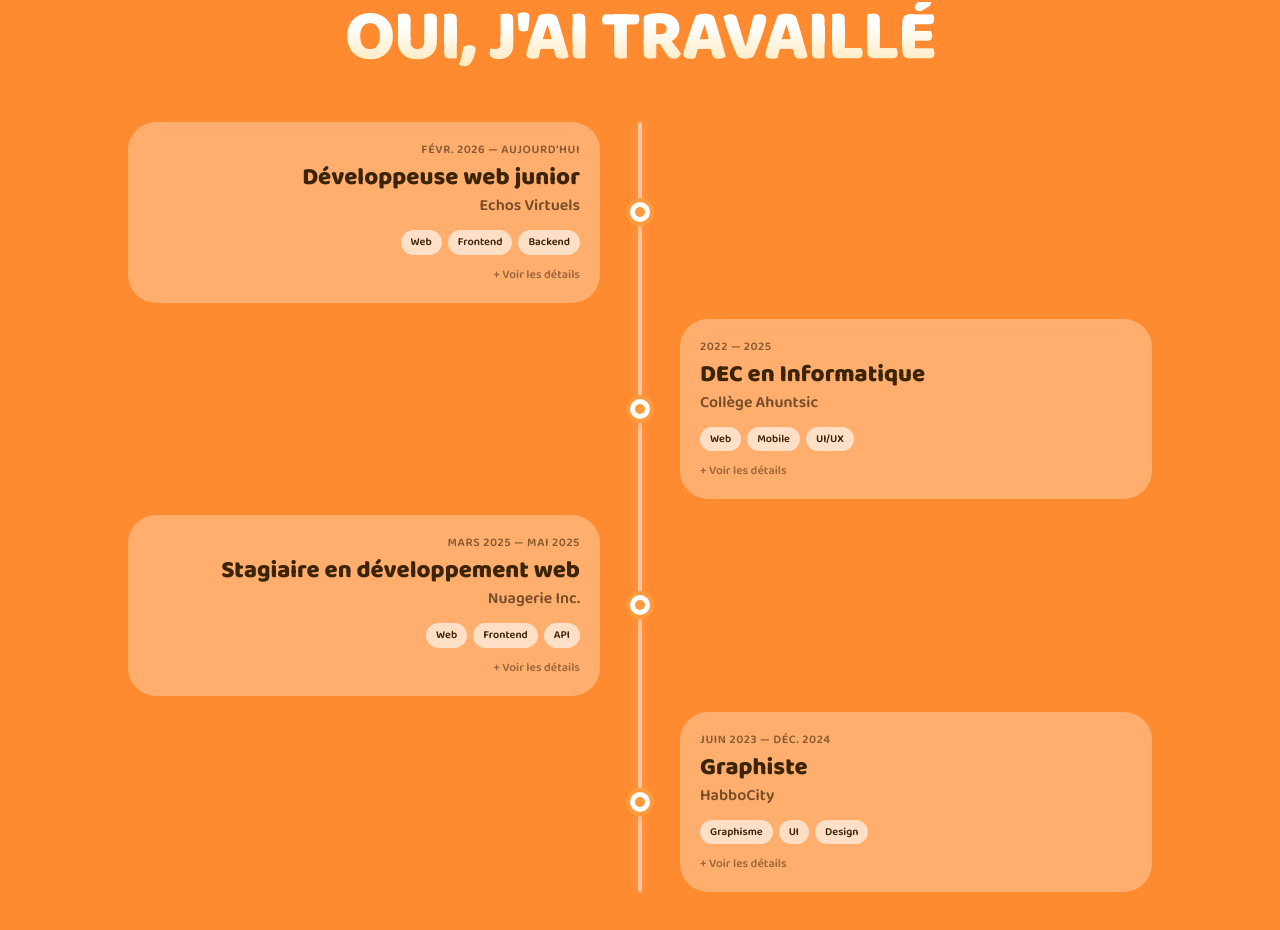
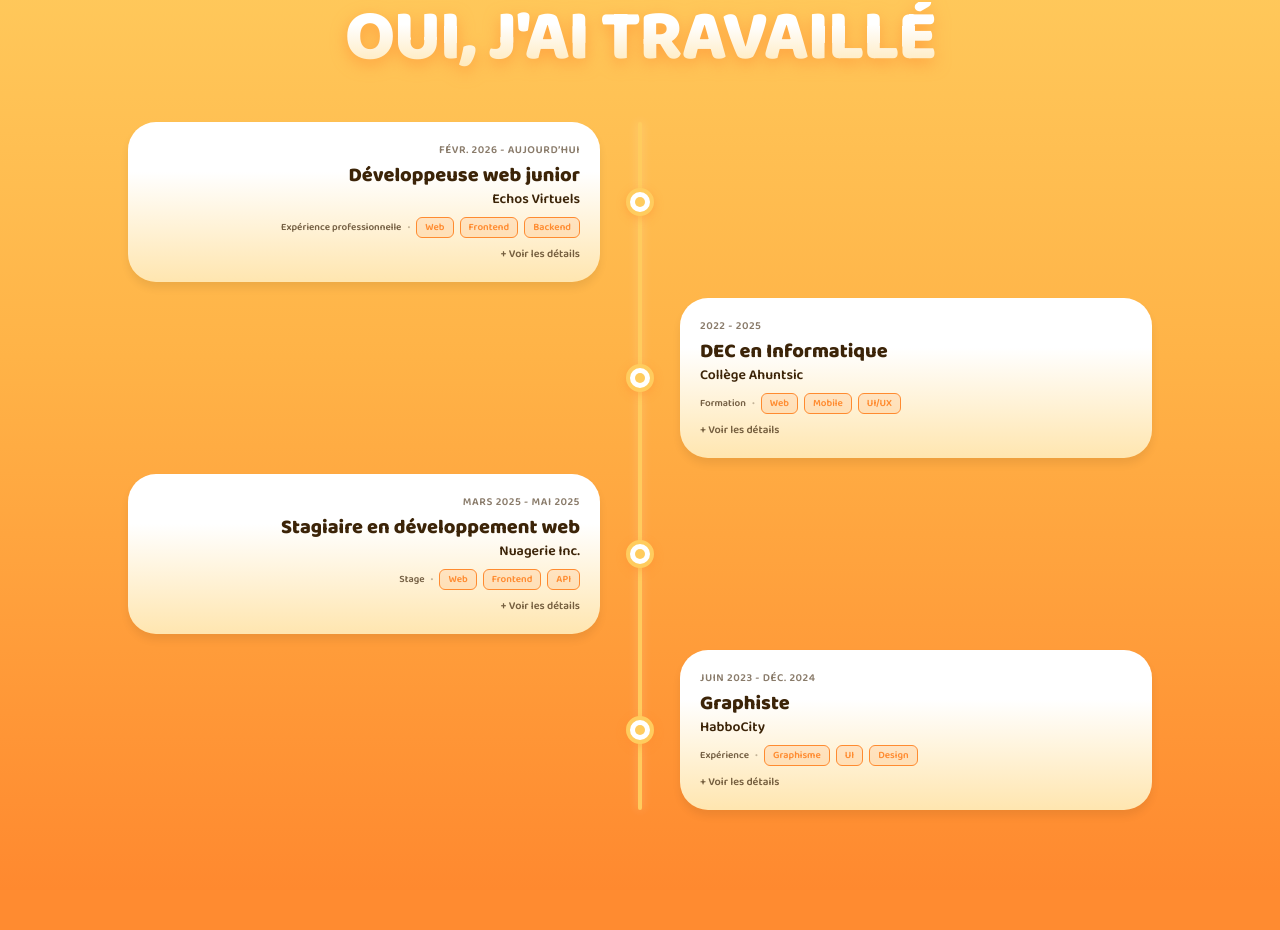
Before and after one commit to stellaqueen15/portfolio, a Next.js app: page / in a window 1280 px wide. Shown: the part 878-1808 px from the top of the page. After the commit the page ends 1768 px from the top, so only its background shows below. Built offline with nearby package versions, Linux system fonts and the light colour scheme.

Commit message:
update experience section component

```diff
--- a/app/components/ExperienceSection.tsx
+++ b/app/components/ExperienceSection.tsx
@@ -1,6 +1,6 @@
 const experiences = [
     {
-        date: "Févr. 2026 — Aujourd’hui",
+        date: "Févr. 2026 - Aujourd’hui",
         title: "Développeuse web junior",
         company: "Echos Virtuels",
         type: "Expérience professionnelle",
@@ -14,7 +14,7 @@ const experiences = [
         ],
     },
     {
-        date: "2022 — 2025",
+        date: "2022 - 2025",
         title: "DEC en Informatique",
         company: "Collège Ahuntsic",
         type: "Formation",
@@ -28,7 +28,7 @@ const experiences = [
         ],
     },
     {
-        date: "Mars 2025 — Mai 2025",
+        date: "Mars 2025 - Mai 2025",
         title: "Stagiaire en développement web",
         company: "Nuagerie Inc.",
         type: "Stage",
@@ -41,7 +41,7 @@ const experiences = [
         ],
     },
     {
-        date: "Juin 2023 — Déc. 2024",
+        date: "Juin 2023 - Déc. 2024",
         title: "Graphiste",
         company: "HabboCity",
         type: "Expérience",
@@ -59,29 +59,17 @@ export default function ExperienceSection() {
     return (
         <section
             id="experiences"
-            className="
-                relative min-h-screen overflow-hidden
-                px-6 py-20
-            "
-        >
+            className="relative min-h-screen overflow-hidden px-6 py-20 bg-background">
             <div className="relative z-10 mb-12 text-center">
                 <h2 className="text-5xl text-gradient uppercase font-black tracking-tight md:text-7xl">
                     Oui, j'ai travaillé
                 </h2>
             </div>
 
-            {/* Timeline */}
             <div className="relative mx-auto max-w-5xl">
-
-                {/* Ligne centrale */}
                 <div
-                    className="
-                        absolute left-1/2 top-0 h-full w-[4px]
-                        -translate-x-1/2
-                        rounded-full
-                        bg-white/50
-                        shadow-[0_0_10px_rgba(255,255,255,0.25)]
-                    "
+                    className="absolute left-1/2 top-0 h-full w-[4px] -translate-x-1/2 rounded-full bg-secondary
+                        shadow-[0_0_10px_rgba(255,255,255,0.25)]"
                 />
 
                 <div className="relative flex flex-col gap-10 md:gap-4">
@@ -91,12 +79,8 @@ export default function ExperienceSection() {
                         return (
                             <div
                                 key={`${experience.company}-${experience.date}`}
-                                className="
-                                    relative grid min-h-[150px]
-                                    grid-cols-2 items-center
-                                "
+                                className="relative grid min-h-37.5 grid-cols-2 items-center"
                             >
-                                {/* Carte */}
                                 <div
                                     className={`
                                         ${isLeft
@@ -106,63 +90,44 @@ export default function ExperienceSection() {
                                     `}
                                 >
                                     <details
-                                        className="
-                                            group
-                                            rounded-[28px]
-                                            bg-white/30
-                                            p-5
-                                            backdrop-blur-md
-                                            transition-all
-                                            duration-300
-                                            hover:bg-white/40
-                                            hover:shadow-[0_8px_25px_rgba(255,137,47,0.15)]
-                                        "
+                                        className="group rounded-[28px] bg-light-gradient shadow-soft p-5"
                                     >
                                         <summary
-                                            className="
-                                                cursor-pointer
-                                                list-none
-                                                select-none
-                                            "
+                                            className="cursor-pointer list-none select-none"
                                         >
-                                            <div className="text-xs font-semibold uppercase tracking-wider opacity-60">
+                                            <div
+                                                className="text-[11px] font-semibold uppercase tracking-wider opacity-60">
                                                 {experience.date}
                                             </div>
 
-                                            <h3 className="mt-1 text-xl font-black md:text-2xl">
+                                            <h3 className="mt-0.5 text-lg font-black md:text-xl">
                                                 {experience.title}
                                             </h3>
 
-                                            <p className="font-semibold opacity-70">
+                                            <p className="text-sm font-semibold">
                                                 {experience.company}
                                             </p>
 
                                             <div
-                                                className={`
-                                                    mt-3 flex flex-wrap gap-1.5
-                                                    ${isLeft
-                                                    ? "justify-end"
-                                                    : "justify-start"
-                                                }
-                                                `}
-                                            >
+                                                className={`mt-2 flex flex-wrap items-center gap-1.5 text-[10px] font-semibold
+                                                ${isLeft ? "justify-end" : "justify-start"}
+                                            `}>
+                                                <span className="opacity-70">
+                                                    {experience.type}
+                                                </span>
+
+                                                <span className="opacity-30">•</span>
+
                                                 {experience.tags.map((tag) => (
                                                     <span
                                                         key={tag}
-                                                        className="
-                                                            rounded-full
-                                                            bg-white/60
-                                                            px-2.5 py-1
-                                                            text-[11px]
-                                                            font-semibold
-                                                        "
-                                                    >
+                                                        className="rounded-md text-primary border border-primary bg-primary/16 px-2 py-0.5 text-[10px]">
                                                         {tag}
                                                     </span>
                                                 ))}
                                             </div>
 
-                                            <div className="mt-3 text-xs font-semibold opacity-50">
+                                            <div className="mt-2 text-[11px] font-semibold opacity-70">
                                                 <span className="group-open:hidden">
                                                     + Voir les détails
                                                 </span>
@@ -209,23 +174,15 @@ export default function ExperienceSection() {
                                         -translate-x-1/2
                                         -translate-y-1/2
                                         rounded-full
-                                        border-4 border-[#FF9A3D]
+                                        border-4 border-secondary
                                         bg-white
                                         shadow-[0_3px_10px_rgba(255,137,47,0.4)]
                                     "
                                 />
 
-                                {/* Petit point décoratif */}
                                 <div
-                                    className="
-                                        absolute left-1/2 top-1/2
-                                        z-20
-                                        h-2.5 w-2.5
-                                        -translate-x-1/2
-                                        -translate-y-1/2
-                                        rounded-full
-                                        bg-[#FF9A3D]
-                                    "
+                                    className="absolute left-1/2 top-1/2 z-20 h-2.5 w-2.5 -translate-x-1/2
+                                        -translate-y-1/2 rounded-full bg-secondary"
                                 />
                             </div>
                         );
```
